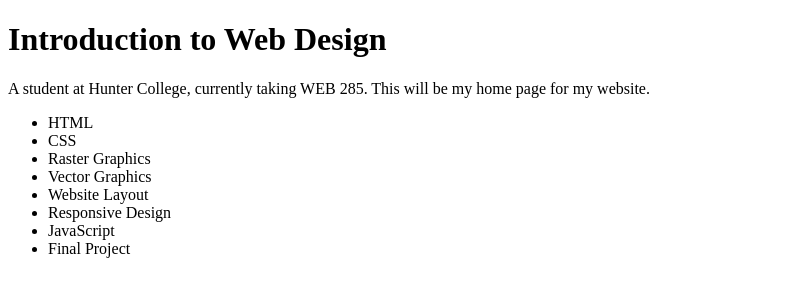
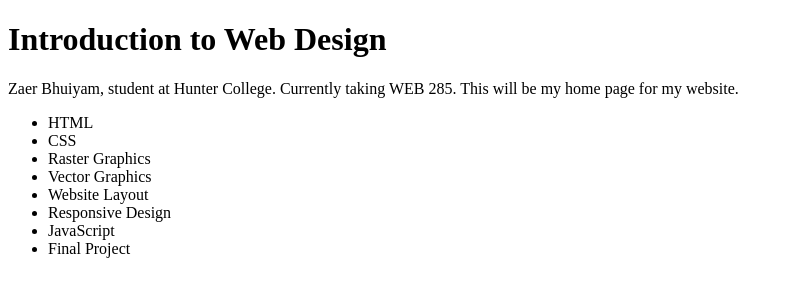
Before and after one commit to zaer04/zaer04.github.io, a plain HTML site: page index.html in a window 1280 px wide. Shown: the whole page, without its empty margins (0-793 px from the left). Drawn offline with Linux system fonts and the light colour scheme.

Commit message:
Update index.html

```diff
--- a/index.html
+++ b/index.html
@@ -6,7 +6,7 @@
   </head>
   <body>
     <h1>Introduction to Web Design</h1>
-    <p>A student at Hunter College, currently taking WEB 285. This will be my
+    <p>Zaer Bhuiyam, student at Hunter College. Currently taking WEB 285. This will be my
     home page for my website. </p>
     <ul>
       <li>HTML</li>
```
